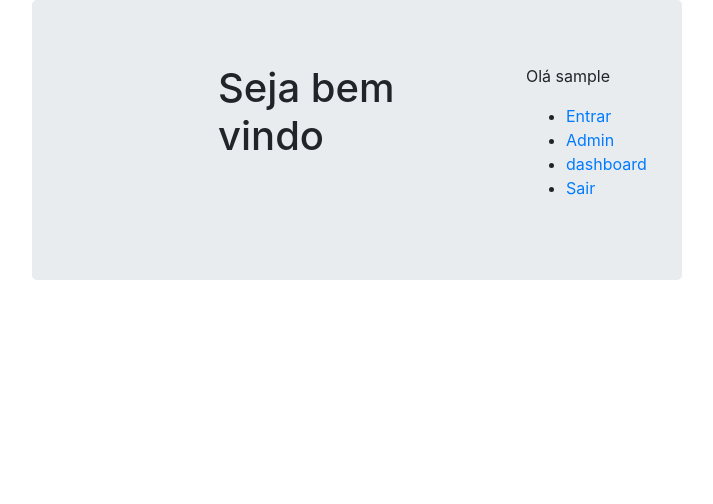
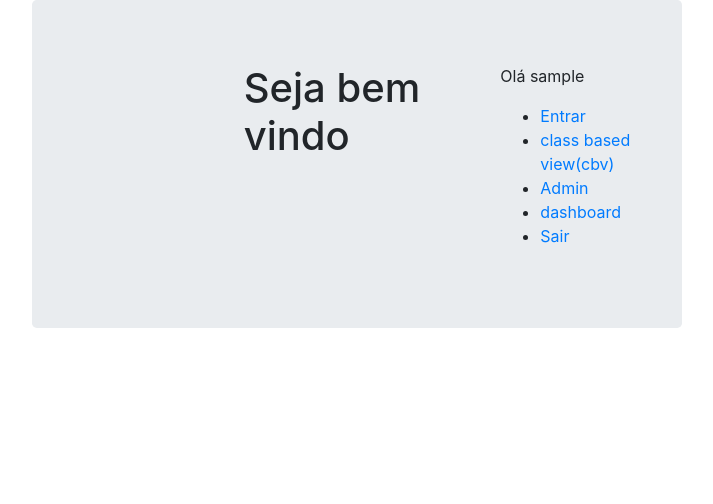
Before and after one commit to alexolirib/django_management_clientes, a Django app: page / in a window 1280 px wide; the page is wider, and only the part inside the window is pictured. Shown: the top 504 px of that part, without its empty margins (283-996 px from the left). Run offline with Django 3.2, Linux system fonts and the light colour scheme; the visitor is signed in with stand-in values (Sample User, id 1); some libraries are stand-ins or nearby versions.

Commit message:
personalizando as autorizações e permissões das apps

```diff
--- a/client/models.py
+++ b/client/models.py
@@ -17,6 +17,11 @@ class Person(models.Model):
     photo = models.ImageField(upload_to='clients_photos', null=True, blank=True)
     doc = models.OneToOneField(Document, null=True, blank=True, on_delete=models.CASCADE)
 
+    class Meta:
+        permissions=(
+            ('deletar_clientes', 'deletar clientes'),
+        )
+
     # funçao string sempre mostre o nome da pessa
     def __str__(self):
         return self.first_name + ' ' + self.last_name
--- a/client/templates/client/person_detail.html
+++ b/client/templates/client/person_detail.html
@@ -2,6 +2,7 @@
 
 <!--para pegar o objeto details se utiliza object-->
 {% block body %}
+    <p><a href="{% url 'person_list_cbv' %}">VOLTA</a></p>
     {{object}}
 
     <p>data atual: {{now}}</p>
--- a/client/urls.py
+++ b/client/urls.py
@@ -13,7 +13,7 @@ urlPerson=[
     path('person_list/', PersonList.as_view(), name='person_list_cbv'),
     path('person_details/<int:pk>/', PersonDetail.as_view(), name="person_detail_cbv"),
     path('person_create/', PersonCreate.as_view(), name='person_create_cbv'),
-    path('person_delete/<int:pk>/', PersonDelete.as_view(), name='person_delete_cbv'),
+    path('person_delete/<int:pk>', PersonDelete.as_view(), name='person_delete_cbv'),
     path('person_update/<int:pk>/', PersonUpdate.as_view(), name='person_update_cbv')
 ]
 
--- a/home/templates/home.html
+++ b/home/templates/home.html
@@ -8,15 +8,16 @@
 
     </div>
 
-    <div class="col-6">
+    <div class="col-5">
         <h1>Seja bem vindo</h1>
     </div>
 
-    <div class="col-sm">
+        <div class="col-md">
         {% if user.is_authenticated %}
         <p>Olá {{ user.username }}</p>
             <ul>
                 <li><a href="{% url 'person_list'%}">Entrar</a></li>
+                <li><a href="{% url 'person_list_cbv'%}">class based view(cbv)</a></li>
                 <li><a href="{% url 'admin:index'%}">Admin</a></li>
                 <li><a href="{% url 'dashboard_Venda'%}">dashboard</a></li>
                 <li><a href="{% url 'logout'%}">Sair</a></li>
--- /dev/null
+++ b/periodos/forms.py
@@ -0,0 +1,6 @@
+from django import forms
+
+
+class SearchPeriodo(forms.Form):
+    dt_inicio = forms.DateField()
+    dt_fim = forms.DateField()
```
Also changed, not shown: client/views.py (+12 -6 lines), client/migrations/0014_auto_20190616_1653.py (added), vendas/migrations/0004_auto_20190616_1540.py (added).
